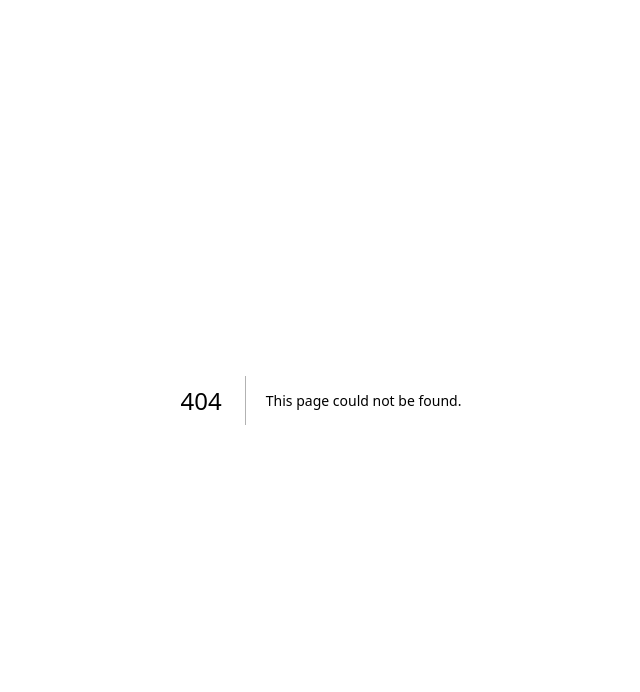
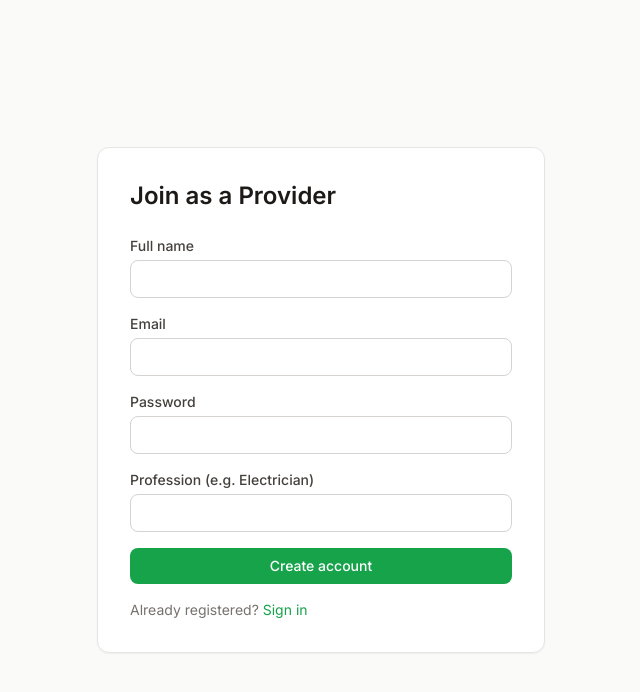
Before and after one commit to chriswweibo/Schedo, a Next.js app: page /auth/register in a window 1280 px wide. Before the commit this address had no page. Shown: the top 692 px of the page, without its empty margins (319-959 px from the left). Built offline with nearby package versions, Linux system fonts and the light colour scheme.

Commit message:
feat: add root layout and auth pages (login, register)

```diff
--- /dev/null
+++ b/app/auth/login/page.tsx
@@ -0,0 +1,47 @@
+'use client'
+import { useState } from 'react'
+import { signIn } from 'next-auth/react'
+import { useRouter } from 'next/navigation'
+import Link from 'next/link'
+import { Input } from '@/components/ui/Input'
+import { Button } from '@/components/ui/Button'
+import { Card } from '@/components/ui/Card'
+
+export default function LoginPage() {
+  const router = useRouter()
+  const [email, setEmail] = useState('')
+  const [password, setPassword] = useState('')
+  const [error, setError] = useState('')
+  const [loading, setLoading] = useState(false)
+
+  async function handleSubmit(e: React.FormEvent) {
+    e.preventDefault()
+    setLoading(true)
+    setError('')
+    const result = await signIn('credentials', { email, password, redirect: false })
+    setLoading(false)
+    if (result?.error) {
+      setError('Invalid email or password')
+    } else {
+      router.push('/dashboard')
+    }
+  }
+
+  return (
+    <div className="flex min-h-screen items-center justify-center px-4">
+      <Card className="w-full max-w-md p-8">
+        <h1 className="mb-6 text-2xl font-semibold">Provider Login</h1>
+        <form onSubmit={handleSubmit} className="flex flex-col gap-4">
+          <Input label="Email" type="email" value={email} onChange={(e) => setEmail(e.target.value)} required />
+          <Input label="Password" type="password" value={password} onChange={(e) => setPassword(e.target.value)} required />
+          {error && <p className="text-sm text-red-600">{error}</p>}
+          <Button type="submit" disabled={loading}>{loading ? 'Signing in…' : 'Sign in'}</Button>
+        </form>
+        <p className="mt-4 text-sm text-stone-500">
+          No account?{' '}
+          <Link href="/auth/register" className="text-primary hover:underline">Register as a provider</Link>
+        </p>
+      </Card>
+    </div>
+  )
+}
--- /dev/null
+++ b/app/auth/register/page.tsx
@@ -0,0 +1,57 @@
+'use client'
+import { useState } from 'react'
+import { useRouter } from 'next/navigation'
+import Link from 'next/link'
+import { Input } from '@/components/ui/Input'
+import { Button } from '@/components/ui/Button'
+import { Card } from '@/components/ui/Card'
+
+export default function RegisterPage() {
+  const router = useRouter()
+  const [form, setForm] = useState({ name: '', email: '', password: '', profession: '' })
+  const [error, setError] = useState('')
+  const [loading, setLoading] = useState(false)
+
+  function update(field: string) {
+    return (e: React.ChangeEvent<HTMLInputElement>) =>
+      setForm((f) => ({ ...f, [field]: e.target.value }))
+  }
+
+  async function handleSubmit(e: React.FormEvent) {
+    e.preventDefault()
+    setLoading(true)
+    setError('')
+    const res = await fetch('/api/providers', {
+      method: 'POST',
+      headers: { 'Content-Type': 'application/json' },
+      body: JSON.stringify(form),
+    })
+    setLoading(false)
+    if (res.ok) {
+      router.push('/auth/login?registered=1')
+    } else {
+      const data = await res.json()
+      setError(data.error ?? 'Registration failed')
+    }
+  }
+
+  return (
+    <div className="flex min-h-screen items-center justify-center px-4">
+      <Card className="w-full max-w-md p-8">
+        <h1 className="mb-6 text-2xl font-semibold">Join as a Provider</h1>
+        <form onSubmit={handleSubmit} className="flex flex-col gap-4">
+          <Input label="Full name" value={form.name} onChange={update('name')} required />
+          <Input label="Email" type="email" value={form.email} onChange={update('email')} required />
+          <Input label="Password" type="password" value={form.password} onChange={update('password')} required />
+          <Input label="Profession (e.g. Electrician)" value={form.profession} onChange={update('profession')} required />
+          {error && <p className="text-sm text-red-600">{error}</p>}
+          <Button type="submit" disabled={loading}>{loading ? 'Creating account…' : 'Create account'}</Button>
+        </form>
+        <p className="mt-4 text-sm text-stone-500">
+          Already registered?{' '}
+          <Link href="/auth/login" className="text-primary hover:underline">Sign in</Link>
+        </p>
+      </Card>
+    </div>
+  )
+}
--- a/app/layout.tsx
+++ b/app/layout.tsx
@@ -1,35 +1,21 @@
-import type { Metadata } from "next";
-import localFont from "next/font/local";
-import "./globals.css";
+import type { Metadata } from 'next'
+import { Inter } from 'next/font/google'
+import './globals.css'
+import { Providers } from './providers'
 
-const geistSans = localFont({
-  src: "./fonts/GeistVF.woff",
-  variable: "--font-geist-sans",
-  weight: "100 900",
-});
-const geistMono = localFont({
-  src: "./fonts/GeistMonoVF.woff",
-  variable: "--font-geist-mono",
-  weight: "100 900",
-});
+const inter = Inter({ subsets: ['latin'] })
 
 export const metadata: Metadata = {
-  title: "Create Next App",
-  description: "Generated by create next app",
-};
+  title: 'Schedo — Book Local Service Providers',
+  description: 'Find and book electricians, plumbers, gardeners, and more.',
+}
 
-export default function RootLayout({
-  children,
-}: Readonly<{
-  children: React.ReactNode;
-}>) {
+export default function RootLayout({ children }: { children: React.ReactNode }) {
   return (
     <html lang="en">
-      <body
-        className={`${geistSans.variable} ${geistMono.variable} antialiased`}
-      >
-        {children}
+      <body className={`${inter.className} bg-stone-50 text-stone-900 min-h-screen`}>
+        <Providers>{children}</Providers>
       </body>
     </html>
-  );
+  )
 }
```
